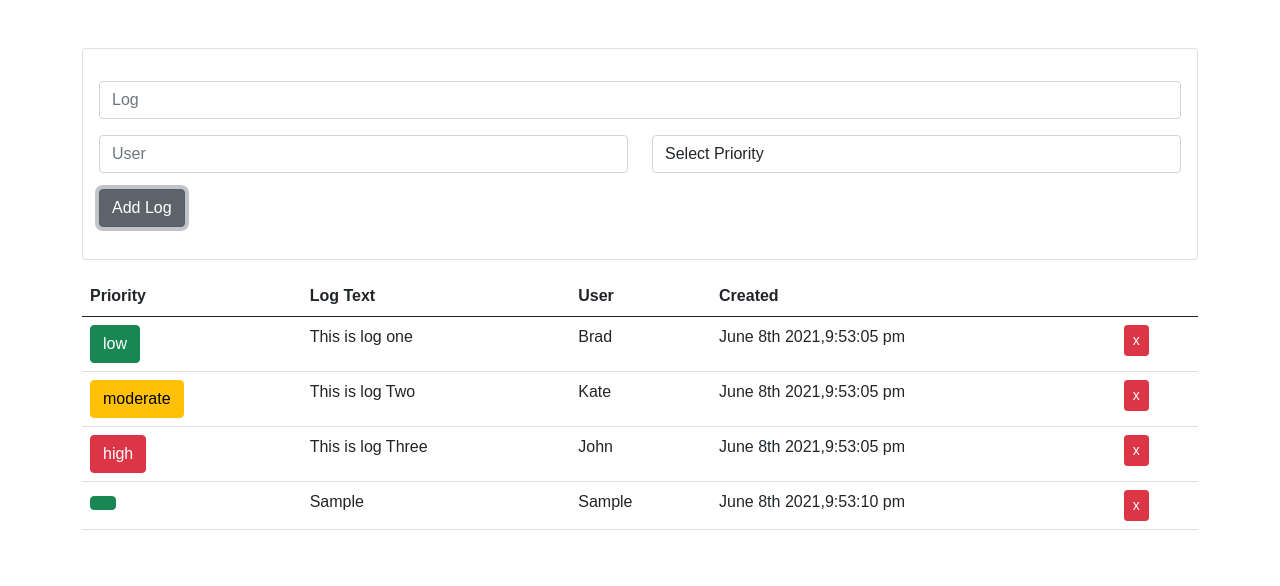
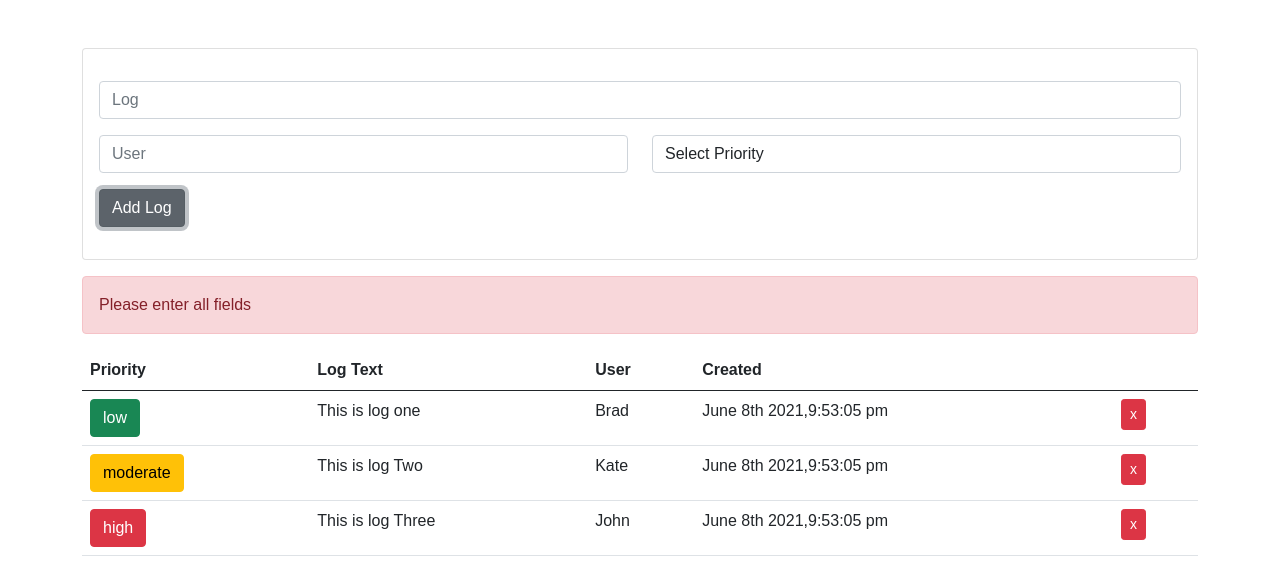
Before and after one commit to EngineerMohamedElhoussieny/electron-projects, a React app in the folder BugLoger/: page / in a window 1280 px wide. Both pictures are taken after typing "Sample", "Sample" into the empty fields and a click on the button "Add Log". Shown: the top 586 px of the page. Built offline with nearby package versions, Linux system fonts and the light colour scheme; the HTML template or start-up script is replaced by a standard one.

Commit message:
displaying-alerts

```diff
--- a/BugLoger/src/components/App.js
+++ b/BugLoger/src/components/App.js
@@ -1,6 +1,7 @@
 import React,{ useState } from 'react'
 import Container from 'react-bootstrap/Container'
 import Table from 'react-bootstrap/Table'
+import Alert from 'react-bootstrap/Alert'
 import LogItem from './LogItem'
 import AddLogItem from './AddLogItem'
 
@@ -28,15 +29,43 @@ const App = () => {
 		}
 	])
 
+	const [alert,setAlert]=useState({
+		show:false,
+		message:'',
+		variant:'success',
+	})
 	function addItem(item){
+		if (item.text === '' || item.user === '' || item.priority === '') {
+			showAlert('Please enter all fields', 'danger')
+			return false
+		  }
+
 		item._id=Math.floor(Math.random()*90000)+10000
 		item.created=new Date().toString()
 		setLogs([...logs,item])
+		showAlert('Log Added')
 	}
+
+	function showAlert(message, variant = 'success', seconds = 3000) {
+		setAlert({
+		  show: true,
+		  message,
+		  variant
+		})
+
+		setTimeout(() => {
+		  setAlert({
+			show: false,
+			message: '',
+			variant: 'success',
+		  })
+		}, seconds)
+	  }
 
 	return (
 		<Container>
 			<AddLogItem addItem={addItem}/>
+			{alert.show && <Alert variant={alert.variant}>{alert.message}</Alert>}
 			<Table>
 				<thead>
 					<tr>
```
